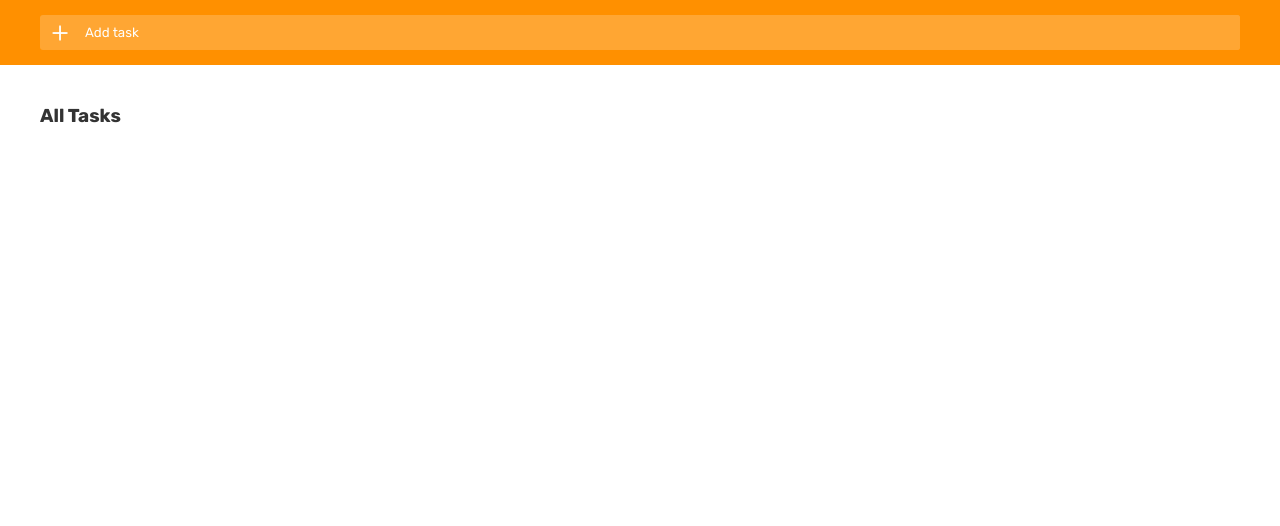
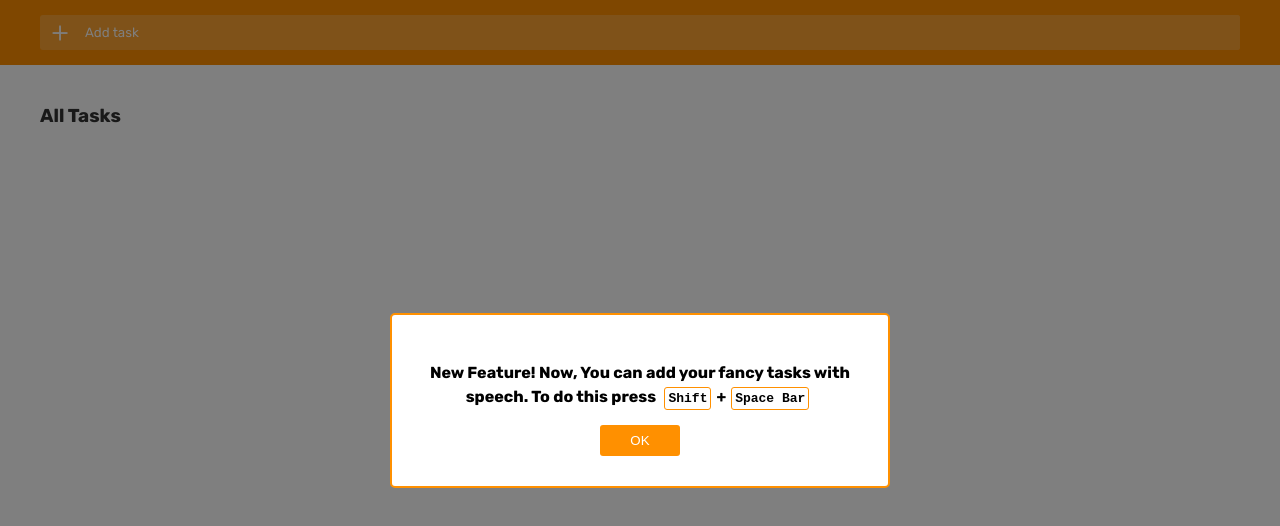
Before and after one commit to akbarjondev/todolist, a plain HTML site: page index.html in a window 1280 px wide. Drawn offline with Linux system fonts and the light colour scheme.

Commit message:
Add alert box

```diff
--- a/css/style.css
+++ b/css/style.css
@@ -33,6 +33,8 @@
 
 /*general styles*/
 body {
+	position: relative;
+	height: 100%;
 	margin: 0;
 	padding: 0;
 	font-family: "Rubik", "Arial", sans-serif;
@@ -54,6 +56,50 @@ body {
 }
 :-moz-placeholder { /* Firefox 18- */
   color: #ffffff;
+}
+.alert {
+	position: absolute;
+	top: 0;
+	left: 0;
+	right: 0;
+	bottom: 0;
+	display: flex;
+	justify-content: center;
+	align-items: center;
+	height: 100vh;
+	background-color: rgba(0, 0, 0, 0.5);
+}
+.alert-box {
+	display: flex;
+	flex-direction: column;
+	align-items: center;
+	width: 500px;
+	padding: 30px;
+	font-weight: bold;
+	border-radius: 5px;
+	border: 2px solid #ff9000;
+	background-color: #ffffff;
+}
+.alert-text {
+	line-height: 1.5;
+	text-align: center;
+}
+kbd {
+	padding: 3px;
+	margin: 0 5px;
+	border-radius: 3px;
+	border: 1px solid #ff9000;
+}
+.ok-button {
+	padding: 8px 30px;
+	background-color: #ff9000;
+	border: none;
+	border-radius: 3px;
+	color: #ffffff;
+	cursor: pointer;
+}
+.alert-off {
+	display: none;
 }
 
 /*header*/
--- a/index.html
+++ b/index.html
@@ -8,6 +8,12 @@
 	<link rel="stylesheet" href="css/style.css">
 </head>
 <body>
+	<div id="jsAlert" class="alert">
+		<div class="alert-box">
+			<p class="alert-text">New Feature! Now, You can add your fancy tasks with speech. To do this press <kbd>Shift</kbd>+<kbd>Space Bar</kbd></p>
+			<button id="jsAlertButton" class="ok-button">OK</button>
+		</div>
+	</div>
 	<header class="header">
 		<div class="container">
 			<div class="input-wrapper">
--- a/js/script.js
+++ b/js/script.js
@@ -90,3 +90,7 @@ jsAddButton.onmousedown = function() {
 jsAddButton.onmouseup = function() {
 	jsAddButton.classList.remove("add-button-focus")
 }
+
+jsAlertButton.onclick = function() {
+	jsAlert.classList.add("alert-off")
+}
```
